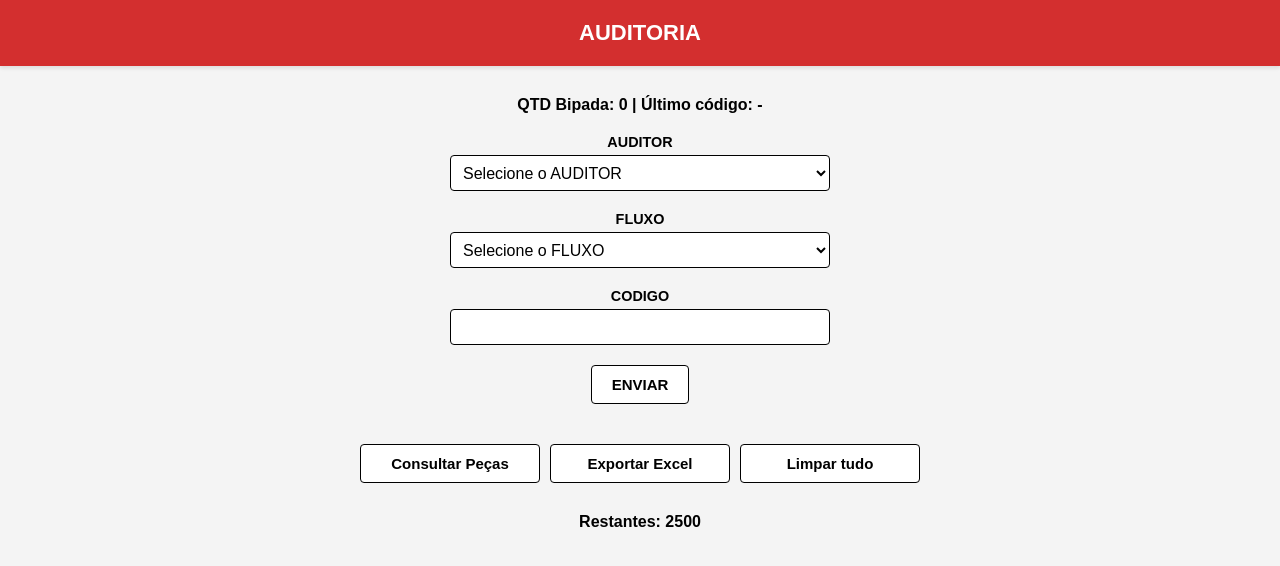
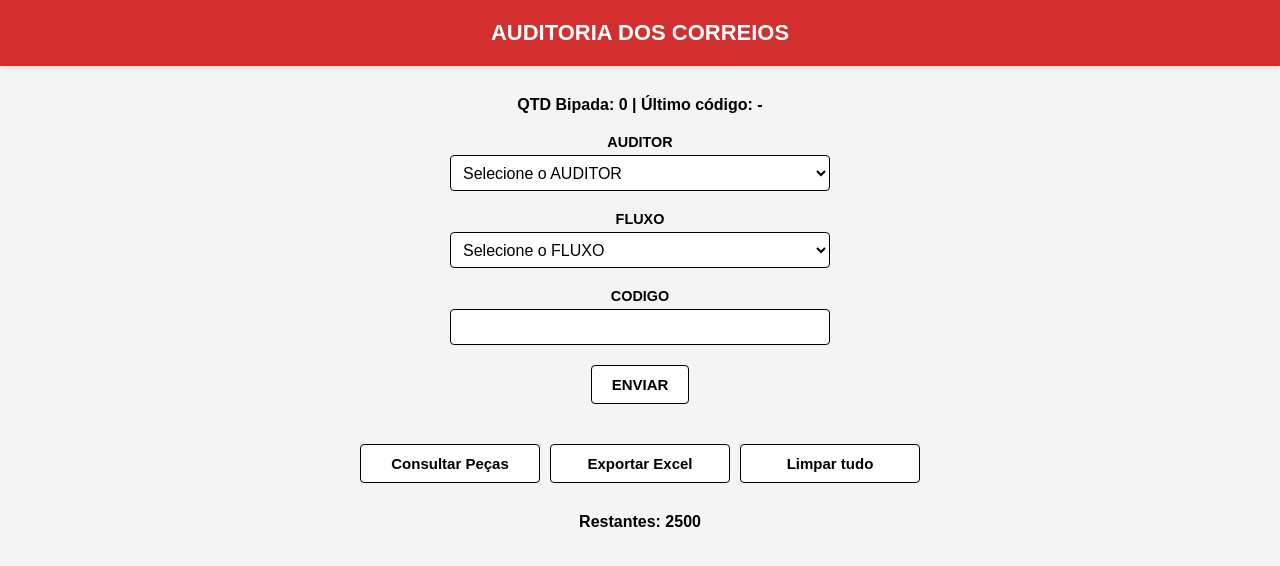
Before and after one commit to auditoresgriscwb/Gris-cwb-correios, a plain HTML site: page Index.html in a window 1280 px wide. Drawn offline with Linux system fonts and the light colour scheme.

Commit message:
Index.html

```diff
--- a/Index.html
+++ b/Index.html
@@ -212,7 +212,7 @@
 <body>
 
   <div class="header-banner">
-    AUDITORIA
+    AUDITORIA DOS CORREIOS
   </div>
 
   <div id="top-info">
```
